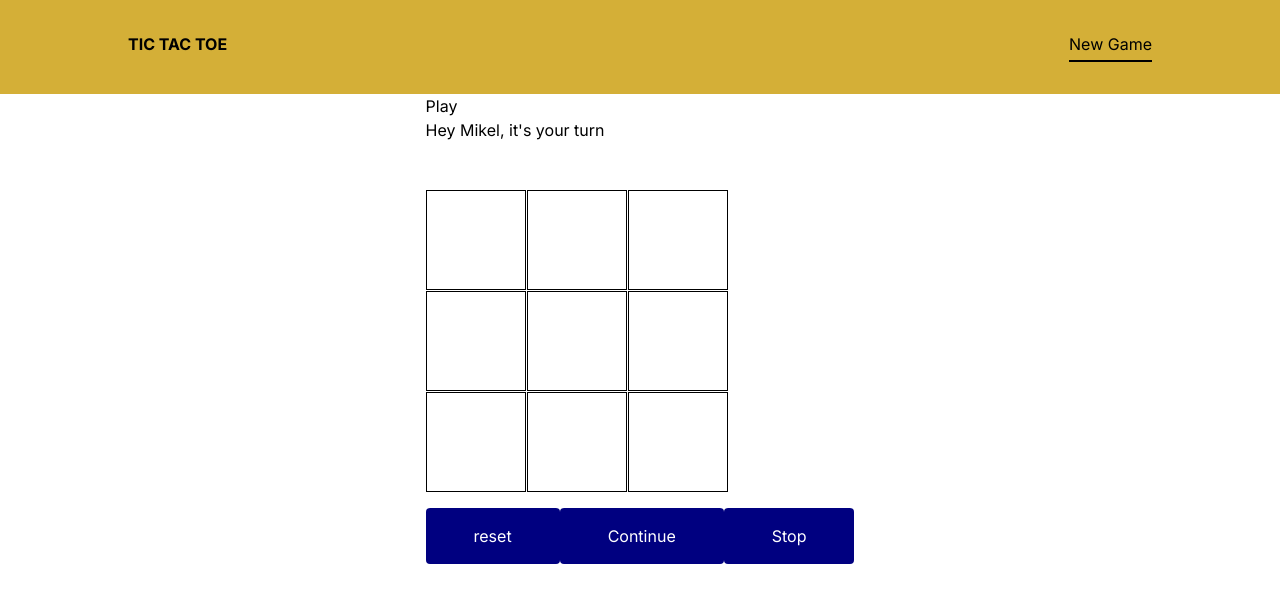
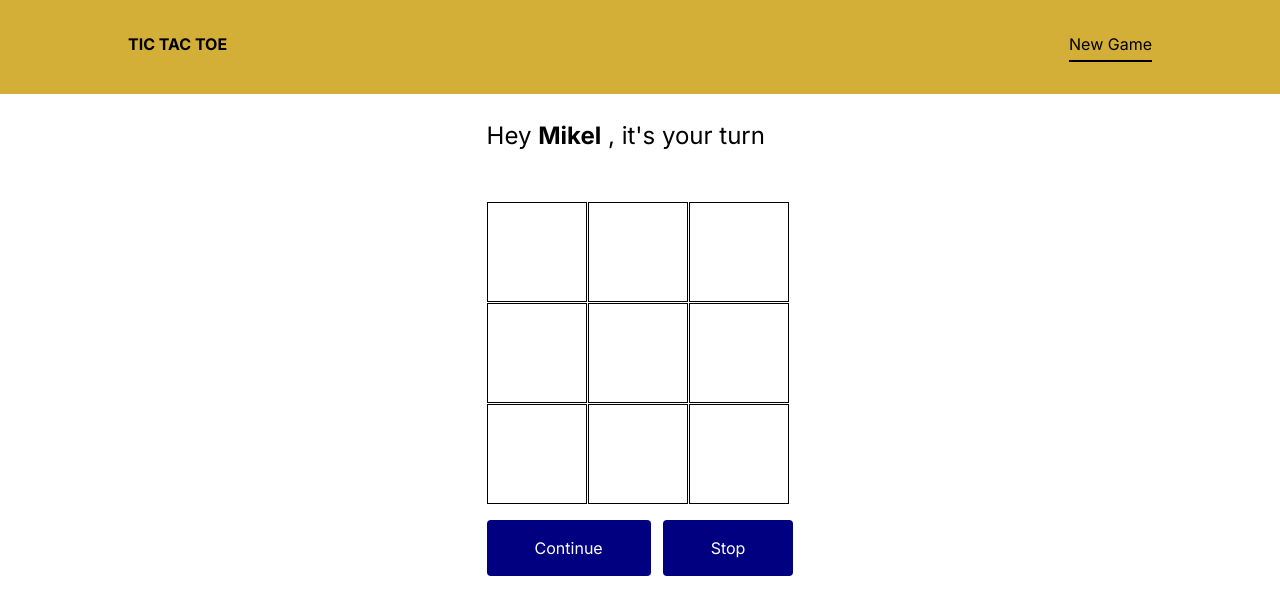
Before and after one commit to Olabisim/Tic-Tac-Toe, a Next.js app: page /play in a window 1280 px wide. Shown: the top 614 px of the page. Built offline with nearby package versions, Linux system fonts and the light colour scheme.

Commit message:
adjusted designs

```diff
--- a/src/app/play/page.tsx
+++ b/src/app/play/page.tsx
@@ -5,8 +5,6 @@ const Play = ( ) => {
     return (
         <div className="flex item-center justify-center ">
             <div>
-
-                Play
                 <Board />
             </div>
         </div>
--- a/src/components/Board.tsx
+++ b/src/components/Board.tsx
@@ -4,6 +4,7 @@ import { useEffect, useState } from "react";
 import Square from "../components/Square";
 import { Player } from "@/intefaces";
 import { Button } from "./Button";
+import Link from 'next/link'
 
 function calculateWinner(squares: Player[]) {
     const lines = [
@@ -88,12 +89,16 @@ function Board () {
 
     return (
         <div>
+            <br />
+            <span className="pt-16 mt-10 text-[24px]">
 
-            {!winner && <p>Hey {currentPlayer === 'O' ? currentPlayerName[0] : currentPlayerName[1]}, it's your turn </p>}
+                {!winner && <p>Hey <span className="font-bold">{currentPlayer === 'O' ? currentPlayerName[0] : currentPlayerName[1]}</span> , it's your turn </p>}
 
-            {winner && winner !== "Draw" && <p>Congratulations {winner === 'O' ? currentPlayerName[0] : currentPlayerName[1]}</p>}
-            {winner && winner === "Draw" &&  <p> {currentPlayerName[0]} and {currentPlayerName[1]} draws</p>}
+                {winner && winner !== "Draw" && <p>Congratulations <span className="font-bold"> {winner === 'O' ? currentPlayerName[0] : currentPlayerName[1]} !!!</span></p>}
 
+                {winner && winner === "Draw" &&  <p> <span className="font-bold"> {currentPlayerName[0]} and {currentPlayerName[1]}</span> draws</p>}
+
+            </span>
 
             <div className="grid">
                 {Array(9).fill(null).map((_, i) => {
@@ -108,9 +113,13 @@ function Board () {
 
             <div className="pt-4">
 
-                <Button text="reset" onClick={reset} />
-                <Button text="Continue" onClick={reset} />
-                <Button text="Stop" onClick={reset} />
+                {/* <Button text="reset" onClick={reset} /> */}
+                <span className="pr-3">
+                    <Button text="Continue" onClick={reset} />
+                </span>
+                <Link href="/">
+                    <Button text="Stop"  />
+                </Link>
             </div>
 
         </div>
--- a/src/components/Square.tsx
+++ b/src/components/Square.tsx
@@ -13,7 +13,7 @@ function Square (
     if(!value) { return <button className="square"  onClick={onClick} disabled={Boolean(winner)} /> }
 
     return (
-        <button disabled className={`square square_${value.toLocaleLowerCase()}`}>
+        <button disabled className={`square square_${value.toLocaleLowerCase()} leading-3 font-light`}>
 
             {value}
 
```
